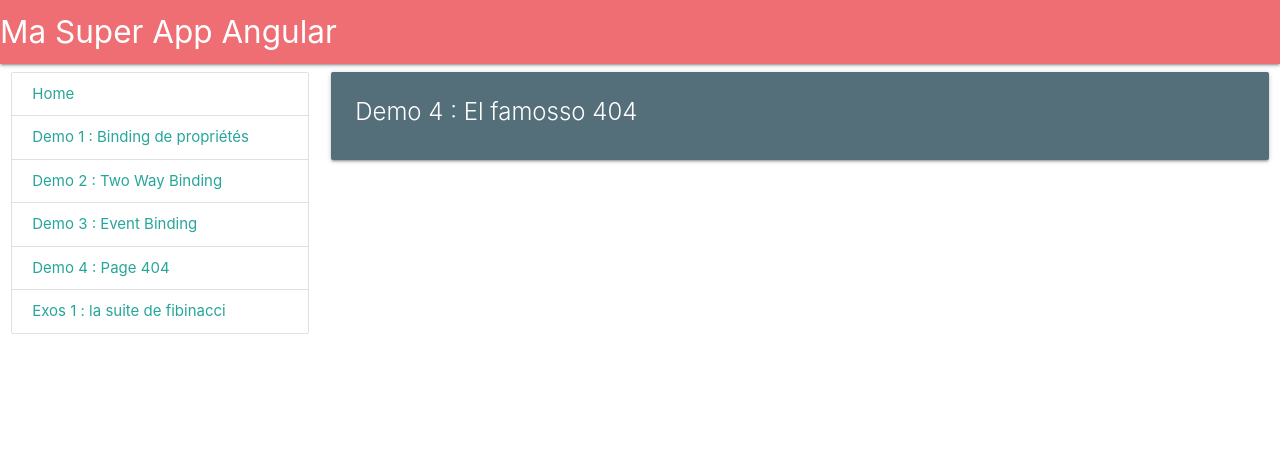
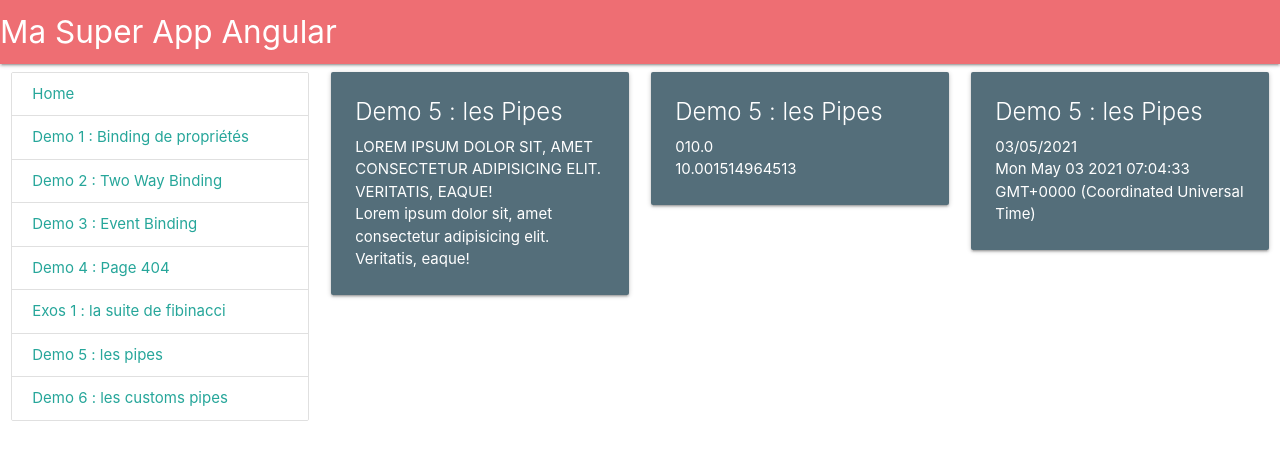
Before and after one commit to evengyl/demoBxl_angular, an Angular app: page /demo/demo5 in a window 1280 px wide. Before the commit this address had no page. Shown: the top 460 px of the page. Built offline with nearby package versions, Linux system fonts and the light colour scheme.

Commit message:
Exemple pipe + custom + exos defined

```diff
--- a/src/app/app-routing.module.ts
+++ b/src/app/app-routing.module.ts
@@ -4,6 +4,8 @@ import { Demo1Component } from './components/demo/demo1/demo1.component';
 import { Demo2Component } from './components/demo/demo2/demo2.component';
 import { Demo3Component } from './components/demo/demo3/demo3.component';
 import { Demo4Component } from './components/demo/demo4/demo4.component';
+import { Demo5Component } from './components/demo/demo5/demo5.component';
+import { Demo6Component } from './components/demo/demo6/demo6.component';
 import { Exos1Component } from './components/exos/exos1/exos1.component';
 import { HomeComponent } from './components/home/home.component';
 
@@ -14,6 +16,8 @@ const routes: Routes = [
     { path : 'demo2', component : Demo2Component },
     { path : 'demo3', component : Demo3Component },
     { path : 'demo4', component : Demo4Component },
+    { path : 'demo5', component : Demo5Component },
+    { path : 'demo6', component : Demo6Component },
   ] },
 
   { path : "exos", children : [
--- /dev/null
+++ b/src/app/components/demo/demo5/demo5.component.html
@@ -0,0 +1,31 @@
+<div class="row">
+    <div class="col s4">
+        <div class="card blue-grey darken-1">
+            <div class="card-content white-text">
+                <span class="card-title">Demo 5 : les Pipes</span>
+                <p>{{ varTxt | uppercase }}</p>
+                <p>{{ varTxt }}</p>
+            </div>
+        </div>
+    </div>
+
+    <div class="col s4">
+        <div class="card blue-grey darken-1">
+            <div class="card-content white-text">
+                <span class="card-title">Demo 5 : les Pipes</span>
+                <p>{{ varNb | number : '3.1-2'}}</p>
+                <p>{{ varNb }}</p>
+            </div>
+        </div>
+    </div>
+
+    <div class="col s4">
+        <div class="card blue-grey darken-1">
+            <div class="card-content white-text">
+                <span class="card-title">Demo 5 : les Pipes</span>
+                <p>{{ varDate | date : 'dd/MM/yyyy'}}</p>
+                <p>{{ varDate }}</p>
+            </div>
+        </div>
+    </div>
+</div>
--- /dev/null
+++ b/src/app/components/demo/demo5/demo5.component.ts
@@ -0,0 +1,22 @@
+import { Component, OnInit } from '@angular/core';
+
+@Component({
+  selector: 'app-demo5',
+  templateUrl: './demo5.component.html'
+})
+export class Demo5Component implements OnInit {
+
+  public varTxt : string
+  public varNb : number
+  public varDate : Date
+
+  constructor() {
+    this.varTxt = "Lorem ipsum dolor sit, amet consectetur adipisicing elit. Veritatis, eaque!"
+    this.varNb = 10.001514964513
+    this.varDate = new Date()
+  }
+
+  ngOnInit(): void {
+  }
+
+}
--- /dev/null
+++ b/src/app/components/demo/demo6/demo6.component.html
@@ -0,0 +1,16 @@
+<div class="row">
+    <div class="col s4">
+        <div class="card blue-grey darken-1">
+            <div class="card-content white-text">
+                <span class="card-title">Demo 6 : les Customs Pipes</span>
+                <p> {{ var1 | pow : varPow }}</p>
+                <!--<p> {{ var1 | pow : varPow : varPow }}</p>
+                <p> {{ var1 | pow : varPow : "varPow" }}</p>
+                <p> {{ var1 | pow : varPow : ["t", "a", "t", "a"] }}</p>-->
+                <p> {{ var1 }}</p>
+                <p> {{ varPow }}</p>
+                <button class="btn waves-effect green darken-1" (click)="camille()">+1 fois camille dans le tas</button>
+            </div>
+        </div>
+    </div>
+</div>
--- /dev/null
+++ b/src/app/components/demo/demo6/demo6.component.ts
@@ -0,0 +1,26 @@
+import { Component, OnInit } from '@angular/core';
+
+@Component({
+  selector: 'app-demo6',
+  templateUrl: './demo6.component.html'
+})
+export class Demo6Component implements OnInit {
+
+  public var1 : number
+  public varPow : number
+
+
+  constructor() {
+    this.var1 = 42
+    this.varPow = 1
+  }
+
+  ngOnInit(): void {
+  }
+
+  camille()
+  {
+    this.varPow +=1
+  }
+
+}
--- /dev/null
+++ b/src/app/components/demo/demo6/pow.pipe.ts
@@ -0,0 +1,14 @@
+import { Pipe, PipeTransform } from '@angular/core';
+
+@Pipe({
+  name: 'pow'
+})
+export class PowPipe implements PipeTransform {
+
+  transform(value: number, ...args: number[]): number
+  {
+    let res = Math.pow(value, args[0])
+    return res;
+  }
+
+}
--- a/src/app/components/exos/exos1/exos1.component.ts
+++ b/src/app/components/exos/exos1/exos1.component.ts
@@ -25,13 +25,15 @@ export class Exos1Component implements OnInit {
   public save : number[] = []
   public lastElem : number
 
-  constructor() {
+  constructor()
+  {
     this.var1 = 1
     this.var2 = 1
     this.tot = 0
   }
 
-  ngOnInit(): void {
+  ngOnInit(): void
+  {
     this.lastElem = this.tot
   }
 
--- a/src/app/components/navbar/navbar.component.html
+++ b/src/app/components/navbar/navbar.component.html
@@ -5,4 +5,6 @@
   <a routerLink="demo/demo3" class="collection-item">Demo 3 : Event Binding</a>
   <a routerLink="demo/demo4" class="collection-item">Demo 4 : Page 404</a>
   <a routerLink="exos/exos1" class="collection-item">Exos 1 : la suite de fibinacci</a>
+  <a routerLink="demo/demo5" class="collection-item">Demo 5 : les pipes</a>
+  <a routerLink="demo/demo6" class="collection-item">Demo 6 : les customs pipes</a>
 </div>
```
Also changed, not shown: src/app/app.module.ts (+7 -1 lines), 1 other file (tests, documents, lock files or other folders).
